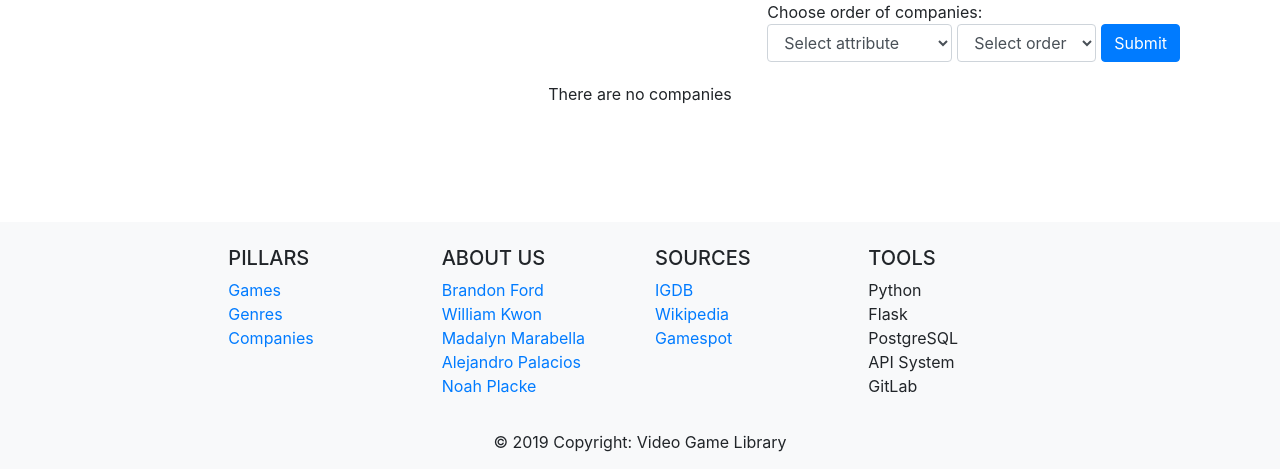
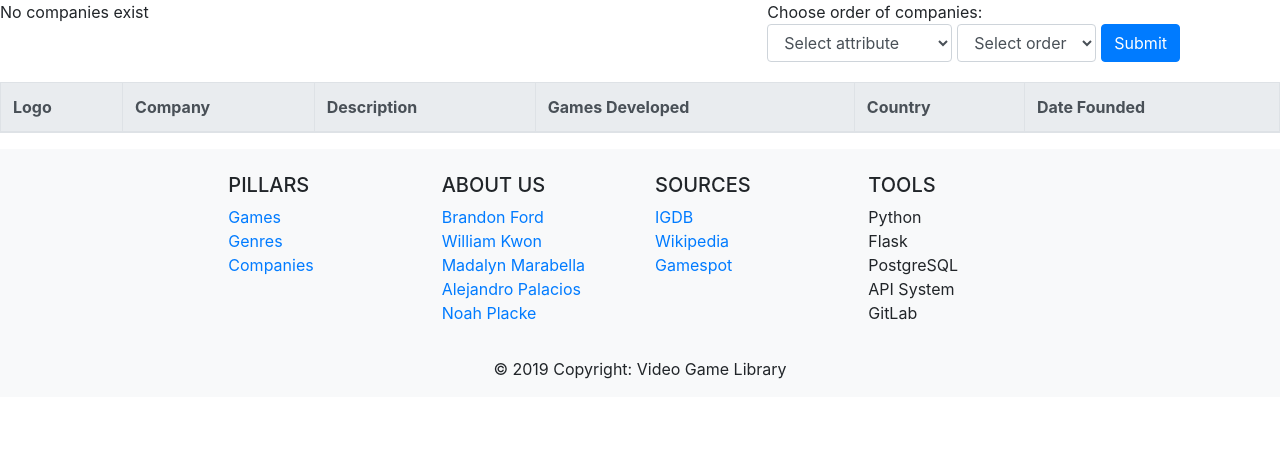
Before and after one commit to noahplacke/cs329e-idb-videogame, a Flask app: page /companies/ in a window 1280 px wide. Shown: the part 116-585 px from the top of the page. Run offline with Flask 2, Linux system fonts and the light colour scheme; data comes from the database, SQL or seed files in the repository; tables that the repository leaves empty hold one stand-in row (values such as "Sample post"); lists and menus that the app fills with data are empty; parts of the project's set-up code (start-up, migrations or seed data) failed here and were passed over; some libraries are stand-ins or nearby versions.

Commit message:
converted companies page into table format

```diff
--- a/templates/companies.html
+++ b/templates/companies.html
@@ -52,7 +52,7 @@
 
 
 
-
+<!--
 	<div class = "cardGrid">
 
     {% if companies == [] %}
@@ -83,7 +83,47 @@
       {% endfor %}
 		{% endif %}
 	</div>
+-->
 
+	<table class = "table table-bordered table-hover" id="myTable">
+		<thead class="thead-light">
+		<tr>
+			<th>Logo</th>
+			<th>Company</th>
+			<th>Description</th>
+			<th>Games Developed</th>
+			<th>Country</th>
+			<th>Date Founded</th>
+		</tr>
+		</thead>
+	{% if companies == [] %}
+		<p>No companies exist</p>
+
+	{% else %}
+		{% for company in companies %}
+			<tr id={{company.company_id}}>
+				<td>
+					<div class = "cropImage">
+            {% if company.logo > 0 %}
+              <img src = "../static/images/{{company.logo}}.jpg" class = "card-img-top">
+            {% else %}
+              <img src = "../static/images/unavailable.jpg" class = "card-img-top">
+            {% endif %}
+            </div>
+				</td>
+				<td><a href = "{{url_for('companies')}}{{company.company_id}}">{{company.name}}</a></td>
+				<td>{{company.description}}</td>
+				<td>
+					{% for game in company.games %}
+							<a href="{{url_for('games')}}{{game.game_id}}">{{game.name}}{{", " if not loop.last}}</a>
+						{% endfor %}
+				</td>
+				<td>{{company.country}}</td>
+				<td>{{company.date_founded}}</td>
+			</tr>
+		{% endfor %}
+	{% endif %}
+	</table>
 
 
 
```
